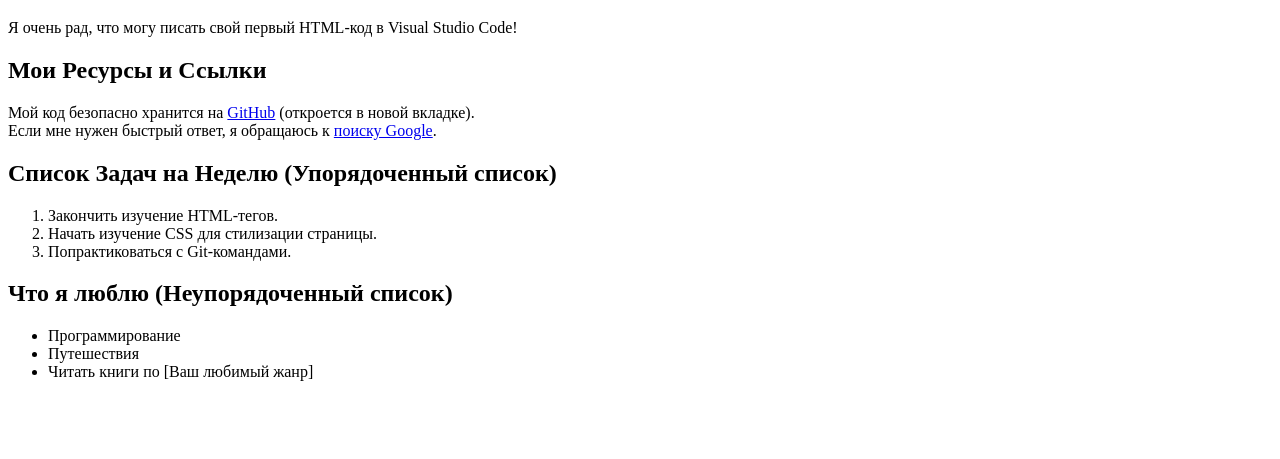
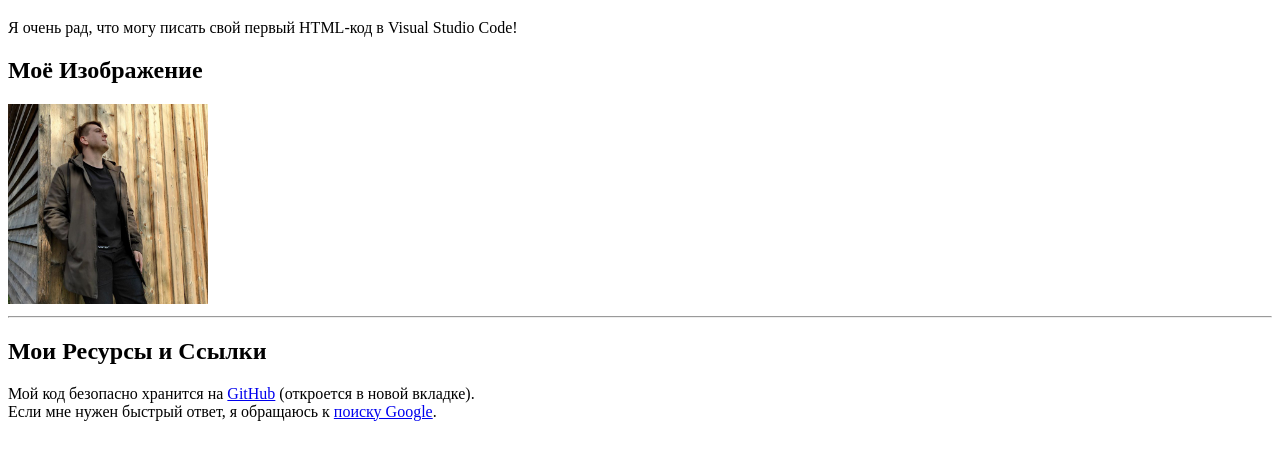
Before and after one commit to DamskyUgodnik217/my-first-website, a plain HTML site: page index.html in a window 1280 px wide. Shown: the part 61-520 px from the top of the page. Drawn offline with Linux system fonts and the light colour scheme.

Commit message:
feat: Added image and corrected file path

```diff
--- a/index.html
+++ b/index.html
@@ -9,26 +9,19 @@
     <h1>Привет! Меня зовут Павел, и я изучаю HTML.</h1>
     <p>Я очень рад, что могу писать свой первый HTML-код в Visual Studio Code!</p>
 
-    <h2>Мои Ресурсы и Ссылки</h2>
+    <h2>Моё Изображение</h2>
+    <img
+        src="Avatar.jpg.jpg"
+        alt="Моя фотография"
+        width="200"
+    >
+
+    <hr> <h2>Мои Ресурсы и Ссылки</h2>
     <p>
         Мой код безопасно хранится на <a href="https://github.com/DamskyUgodnik217/my-first-website.git" target="_blank">GitHub</a> (откроется в новой вкладке).
         <br>
         Если мне нужен быстрый ответ, я обращаюсь к <a href="https://google.com">поиску Google</a>.
     </p>
 
-    <h2>Список Задач на Неделю (Упорядоченный список)</h2>
-    <ol>
-        <li>Закончить изучение HTML-тегов.</li>
-        <li>Начать изучение CSS для стилизации страницы.</li>
-        <li>Попрактиковаться с Git-командами.</li>
-    </ol>
-
-    <h2>Что я люблю (Неупорядоченный список)</h2>
-    <ul>
-        <li>Программирование</li>
-        <li>Путешествия</li>
-        <li>Читать книги по [Ваш любимый жанр]</li>
-    </ul>
-
-</body>
+    </body>
 </html>
```
Also changed, not shown: Avatar.jpg.jpg (added).
